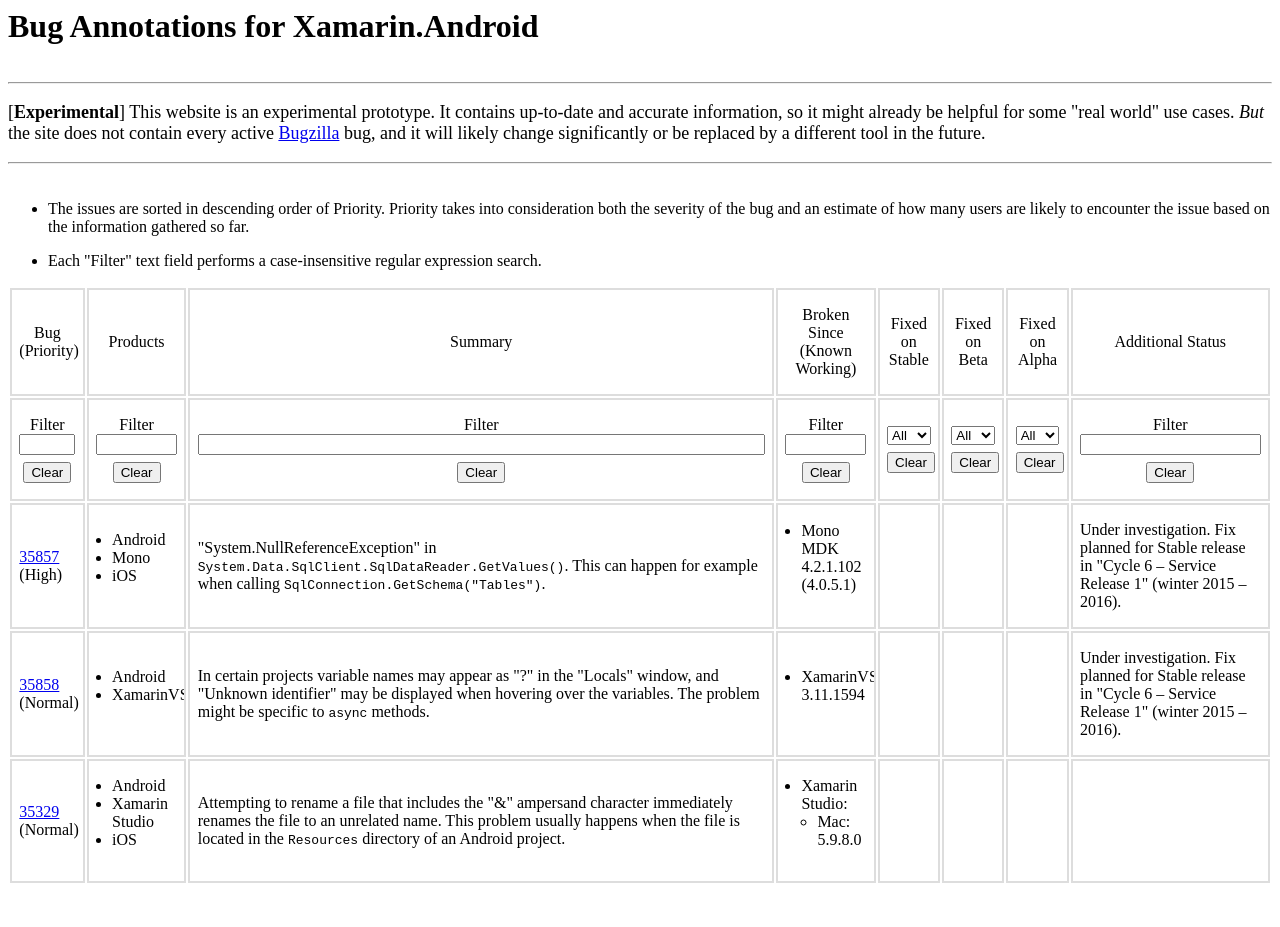
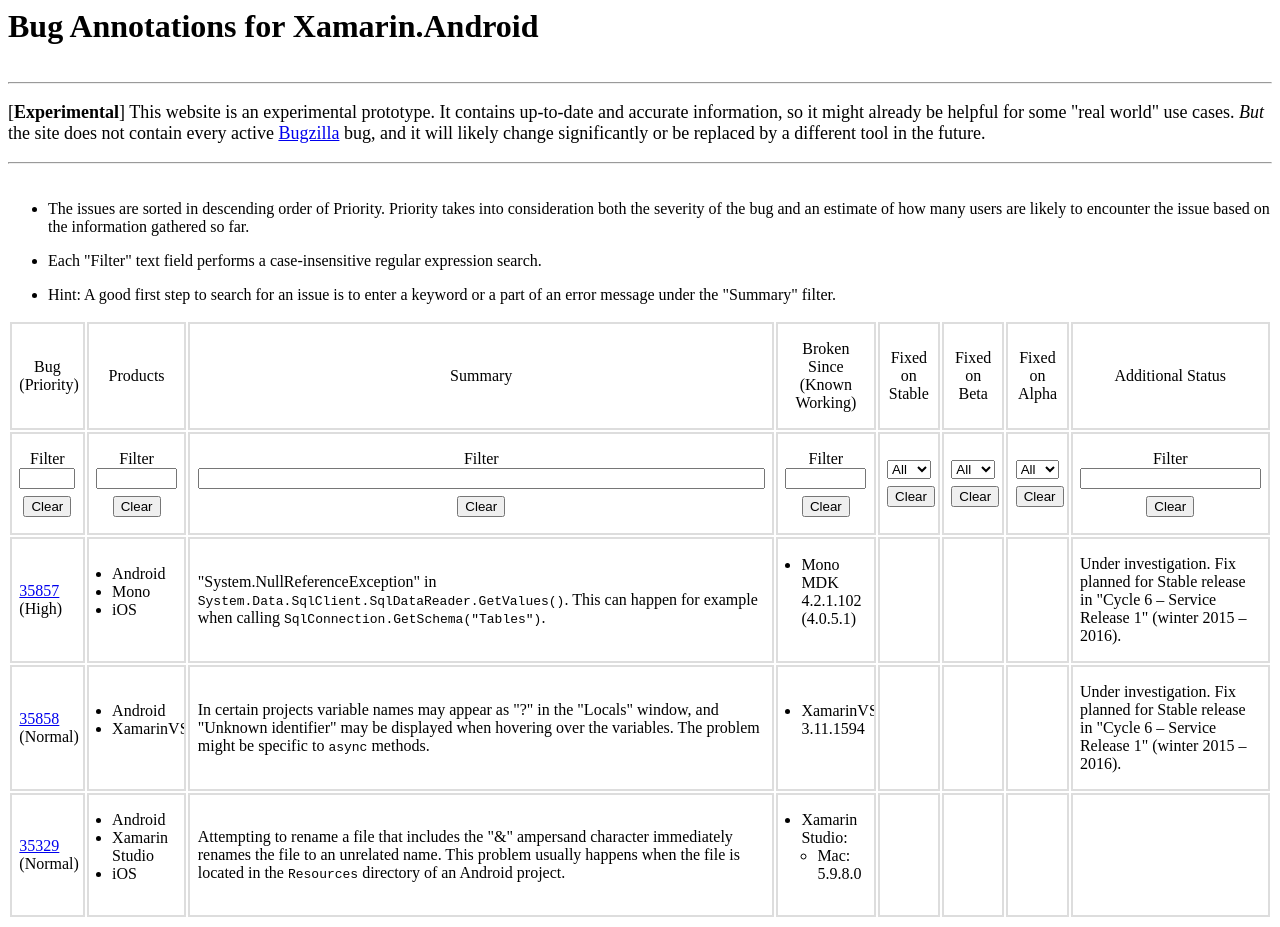
Before and after one commit to brendanzagaeski/bug-annotations, a Jekyll site: the page built from android/index.html, in a window 1280 px wide. Built offline with Jekyll 4.4.1, drawn with Linux system fonts in a browser that asks for light colours; before the commit the page ends 900 px from its top, so only the background shows below that.

Commit message:
Add a little hint for end users

```diff
--- a/_layouts/bugtable.html
+++ b/_layouts/bugtable.html
@@ -4,6 +4,7 @@ layout: basic
 <ul>
     <li><p>The issues are sorted in descending order of Priority. Priority takes into consideration both the severity of the bug and an estimate of how many users are likely to encounter the issue based on the information gathered so far.</p></li>
     <li><p>Each "Filter" text field performs a case-insensitive regular expression search.</p></li>
+    <li><p>Hint: A good first step to search for an issue is to enter a keyword or a part of an error message under the "Summary" filter.</p></li>
 </ul>
 <table class="buglist">
 {{ content }}
```
